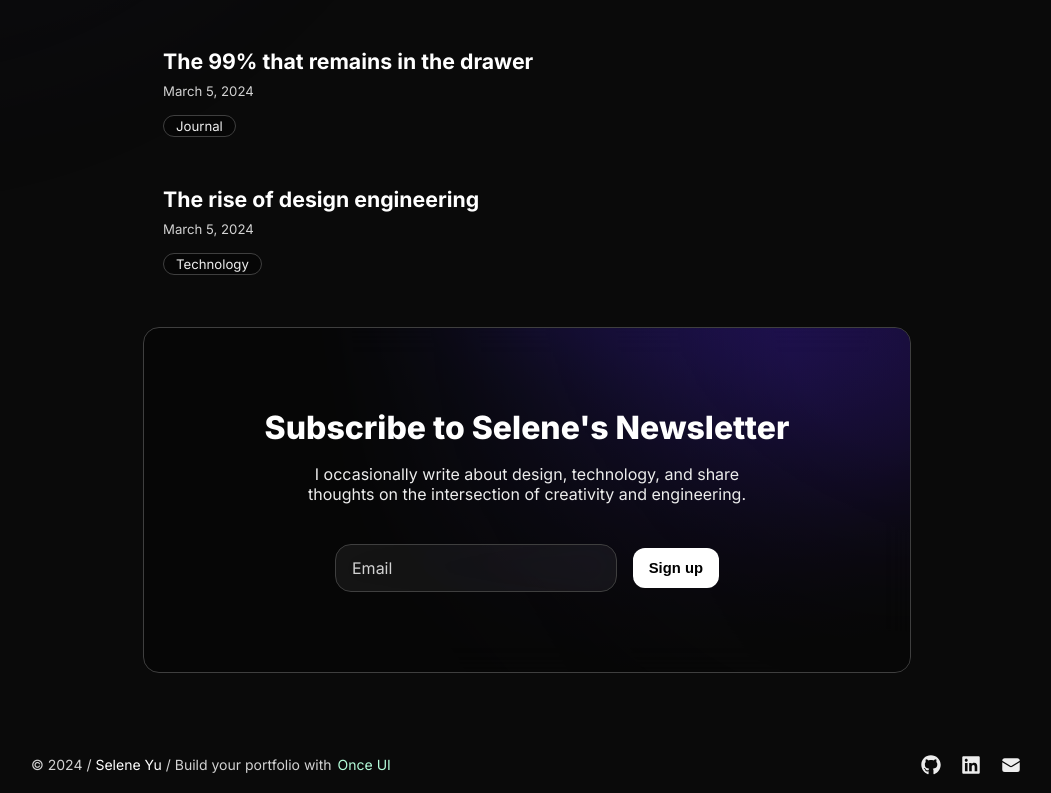
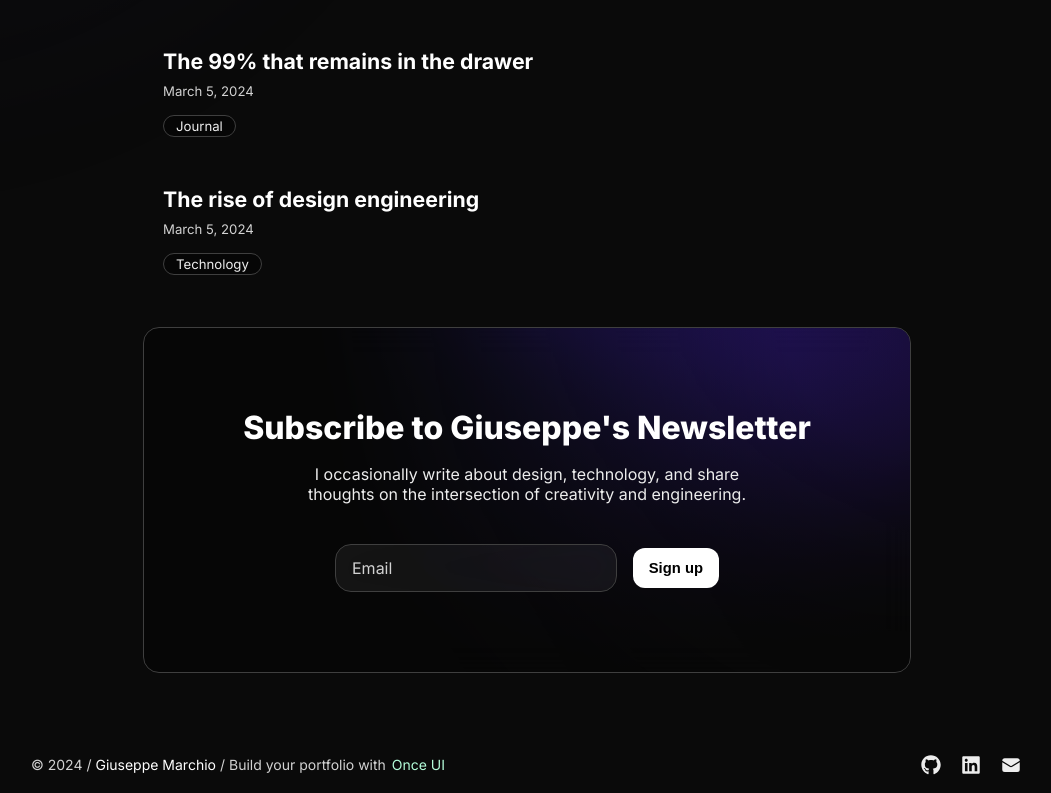
Before and after one commit to giuxeppe/marchiogiuseppe, a Next.js app: page /en/blog in a window 1280 px wide. Shown: the part 393-1186 px from the top of the page, without its empty margins (113-1164 px from the left). Built offline with nearby package versions, Linux system fonts and the light colour scheme.

Commit message:
first commit

```diff
--- a/src/app/resources/content-i18n.js
+++ b/src/app/resources/content-i18n.js
@@ -2,15 +2,15 @@ import { InlineCode } from "@/once-ui/components";
 
 const createI18nContent = (t) => {
     const person = {
-        firstName: 'Selene',
-        lastName:  'Yu',
+        firstName: 'Giuseppe',
+        lastName:  'Marchio',
         get name() {
             return `${this.firstName} ${this.lastName}`;
         },
         role:      t("person.role"),
         avatar:    '/images/avatar.jpg',
-        location:  'Asia/Jakarta',        // Expecting the IANA time zone identifier, e.g., 'Europe/Vienna'
-        languages: ['English', 'Bahasa']  // optional: Leave the array empty if you don't want to display languages
+        location:  'Europe/Italy',        // Expecting the IANA time zone identifier, e.g., 'Europe/Vienna'
+        languages: ['Italian', 'Italiano']  // optional: Leave the array empty if you don't want to display languages
     }
 
     const newsletter = {
@@ -25,12 +25,12 @@ const createI18nContent = (t) => {
         {
             name: 'GitHub',
             icon: 'github',
-            link: 'https://github.com/once-ui-system/nextjs-starter',
+            link: 'https://github.com/giuxeppe',
         },
         {
             name: 'LinkedIn',
             icon: 'linkedin',
-            link: 'https://www.linkedin.com/company/once-ui/',
+            link: 'https://www.linkedin.com/in/giuseppe-marchio/',
         },
         {
             name: 'X',
--- a/src/app/resources/content.js
+++ b/src/app/resources/content.js
@@ -1,12 +1,12 @@
 import { InlineCode } from "@/once-ui/components";
 
 const person = {
-    firstName: 'Selene',
-    lastName:  'Yu',
+    firstName: 'Giuseppe',
+    lastName:  'Marchio',
     get name() {
         return `${this.firstName} ${this.lastName}`;
     },
-    role:      'Design Engineer',
+    role:      'Ingegnere Informatico',
     avatar:    '/images/avatar.jpg',
     location:  'Asia/Jakarta',        // Expecting the IANA time zone identifier, e.g., 'Europe/Vienna'
     languages: ['English', 'Bahasa']  // optional: Leave the array empty if you don't want to display languages
@@ -24,12 +24,12 @@ const social = [
     {
         name: 'GitHub',
         icon: 'github',
-        link: 'https://github.com/once-ui-system/nextjs-starter',
+        link: 'https://github.com/giuxeppe',
     },
     {
         name: 'LinkedIn',
         icon: 'linkedin',
-        link: 'https://www.linkedin.com/company/once-ui/',
+        link: 'https://www.linkedin.com/in/giuseppe-marchio/',
     },
     {
         name: 'X',
@@ -46,9 +46,9 @@ const social = [
 const home = {
     label: 'Home',
     title: `${person.name}'s Portfolio`,
-    description: `Portfolio website showcasing my work as a ${person.role}`,
-    headline: <>Design engineer and builder</>,
-    subline: <>I'm Selene, a design engineer at <InlineCode>FLY</InlineCode>, where I craft intuitive<br/> user experiences. After hours, I build my own projects.</>
+    description: `Il mio sito web Portfolio che mostra il mio lavoro da ${person.role}`,
+    headline: <>${person.name} - ${person.role}</>,
+    subline: <>Sono Giuseppe, uno studente di Ingegneria Informatica in <InlineCode>SAPIENZA</InlineCode>.</>
 }
 
 const about = {
```
